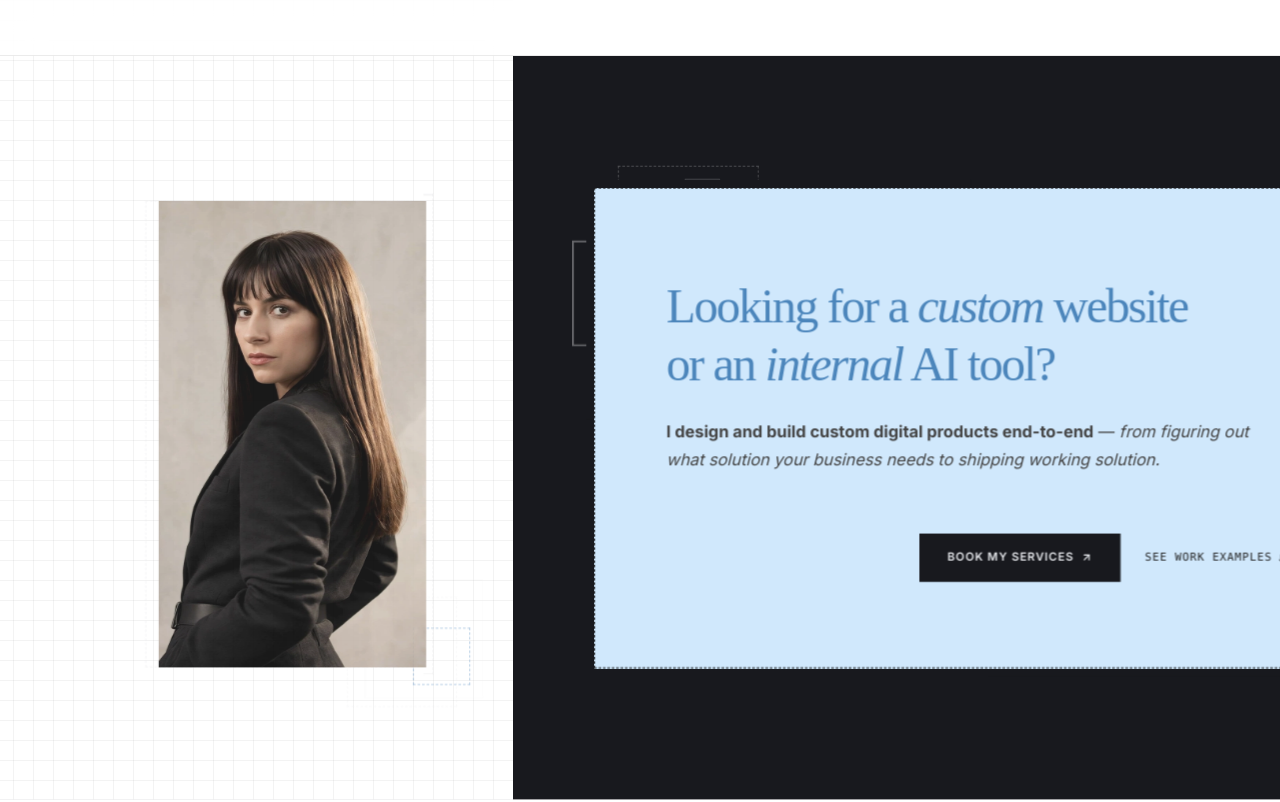
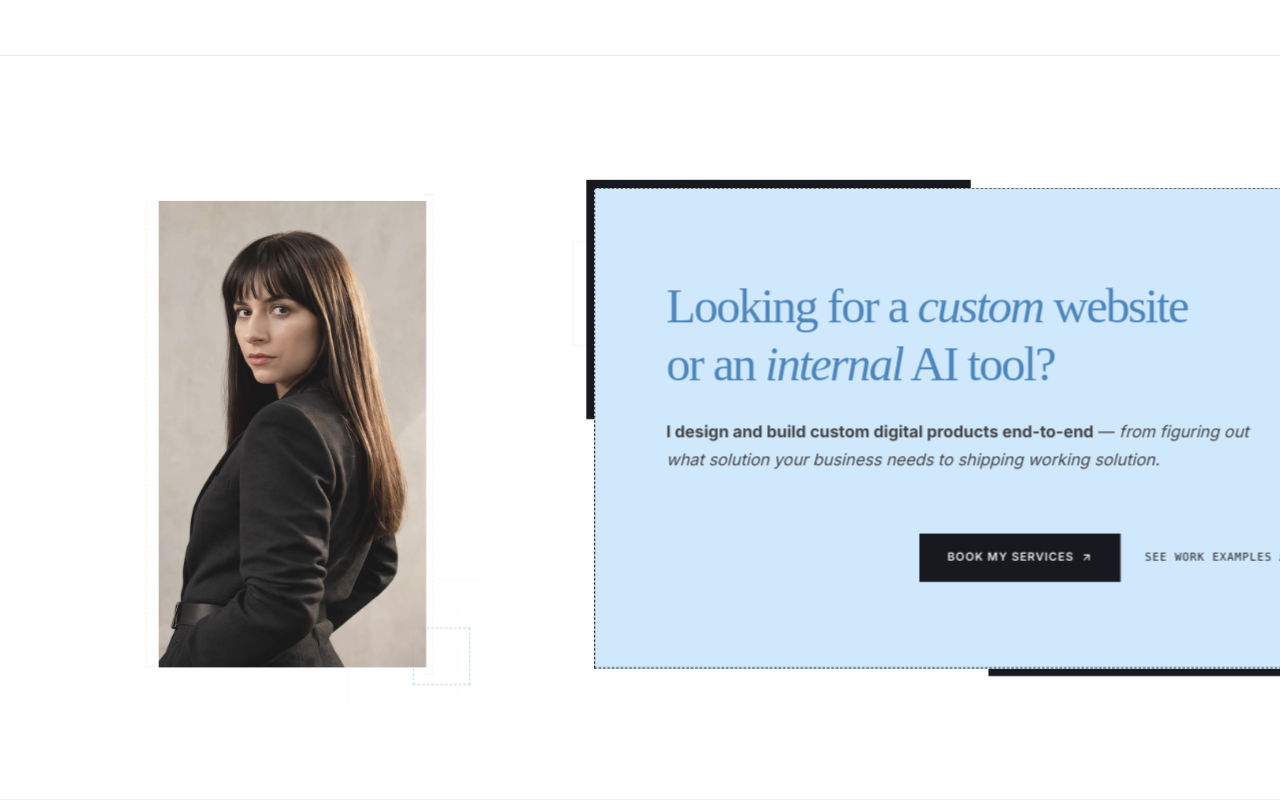
Before and after one commit to Irene2828/porfoliojuly, a Next.js app: page / in a window 1280 px wide. Shown: the top 802 px of the page. Built offline with nearby package versions, Linux system fonts and the light colour scheme; no server answers; the database is empty; a web font is replaced by a local one.

Commit message:
Make black background appear instantly at exact moment image lands on right side

```diff
--- a/src/app/components/Hero.css
+++ b/src/app/components/Hero.css
@@ -47,7 +47,7 @@
   z-index: 1;
   pointer-events: none;
   opacity: 0;
-  animation: heroBgFadeIn 0.8s ease calc(var(--hero-intro-delay) + var(--hero-motion-duration)) forwards;
+  animation: heroBgFadeIn 0.01s step-end calc(var(--hero-intro-delay) + var(--hero-motion-duration) - 0.1s) forwards;
 }
 
 /* Notebook math grid pattern on the left white area */
```
